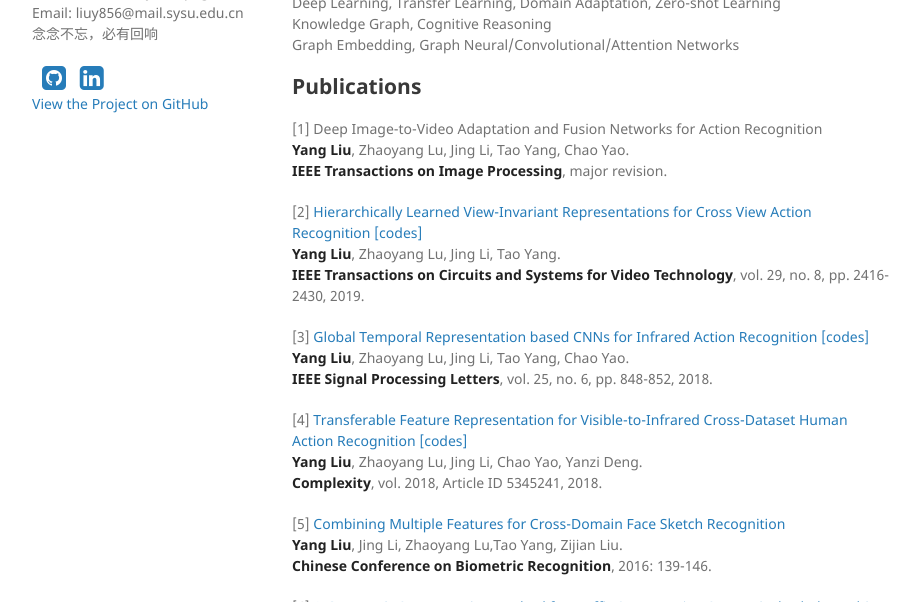
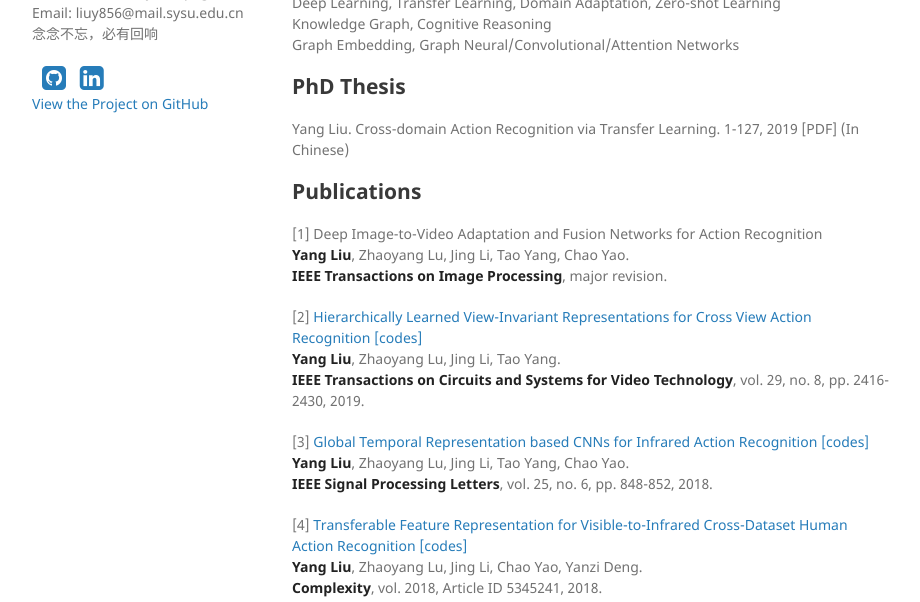
Before and after one commit to YangLiu9208/home, a Jekyll site: the page built from index.md, in a window 1280 px wide and 900 px high, cut to the strip 298-900 px from the top of the window. Shown: the whole strip, without its empty margins (178-1098 px from the left). Built offline with Jekyll 4.4.1, drawn with Linux system fonts in a browser that asks for light colours; a style sheet for code colours, icons or effects is not loaded.

Commit message:
Update index.md

```diff
--- a/index.md
+++ b/index.md
@@ -13,6 +13,9 @@ Human Action Understanding
 Deep Learning, Transfer Learning, Domain Adaptation, Zero-shot Learning
 Knowledge Graph, Cognitive Reasoning
 Graph Embedding, Graph Neural/Convolutional/Attention Networks
+
+## PhD Thesis
+Yang Liu. Cross-domain Action Recognition via Transfer Learning. 1-127, 2019 [PDF] (In Chinese)
 
 ## Publications
 [1] Deep Image-to-Video Adaptation and Fusion Networks for Action Recognition
```
